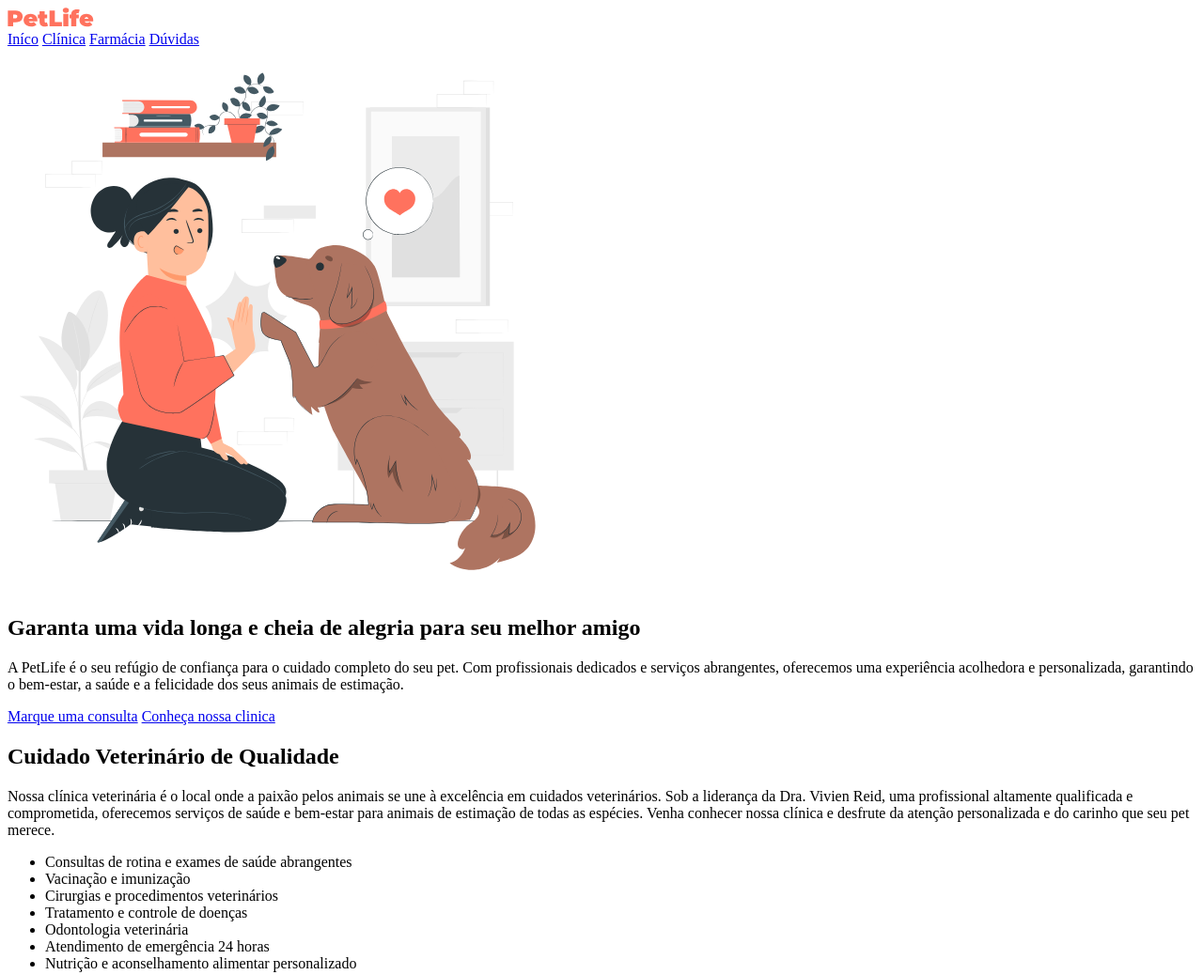
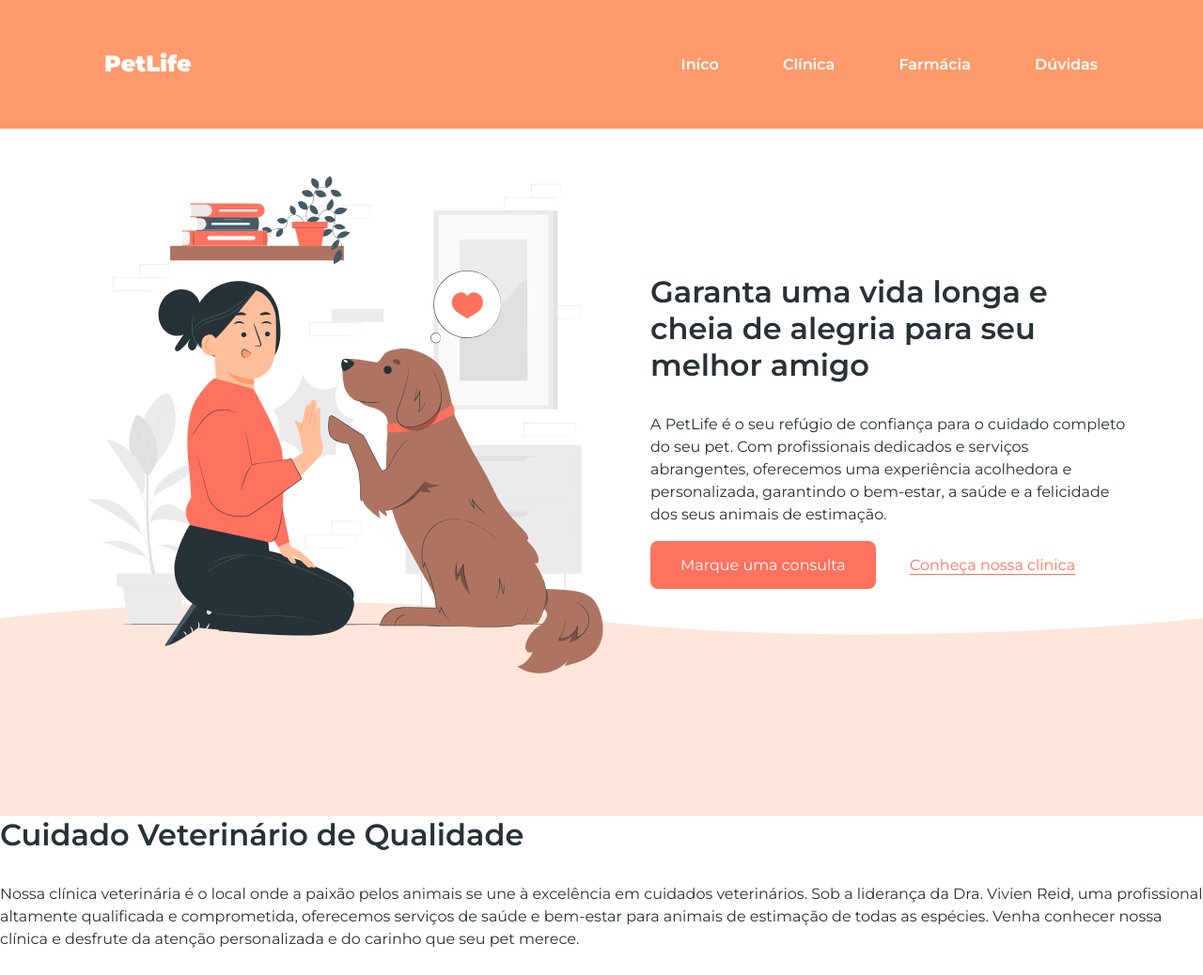
Before and after one commit to Natan619/Front, a plain HTML site: page index.html in a window 1280 px wide. Shown: the top 1038 px of the page at 94% size. Drawn offline with Linux system fonts and the light colour scheme.

Commit message:
Criação do css

```diff
--- /dev/null
+++ b/index.css
@@ -0,0 +1,74 @@
+* {
+    box-sizing: border-box;
+    font-family: 'Montserrat';
+    margin: 0;
+    padding: 0;
+}
+
+
+body {
+    color: #263138;
+}
+
+header {
+    background-color: #FF9A6C;
+    display: flex;
+    align-items: center;
+    justify-content: space-between;
+    padding-left: 80px;
+    padding-right: 80px;
+    padding-top: 24px;
+    padding-bottom: 24px;
+}
+
+header a {
+    color: #FFFFFF;
+    font-weight: 600;
+    padding: 32px;
+    text-decoration: none;
+}
+
+#inicio {
+    display: flex;
+    align-items: center;
+    gap: 32px;
+    /* topo, direita, baixo, esquerda */
+    padding: 24px 80px 128px 80px;
+    position: relative;
+}
+
+h1,
+h2 {
+    font-weight: 600;
+    font-size: 32px;
+    margin-bottom: 32px;
+}
+
+.paragrafo {
+    line-height: 150%;
+    margin-bottom: 32px;
+}
+
+.botao {
+    background-color: #FF725E;
+    border-radius: 8px;
+    color: white;
+    /* vertical e horizontal */
+    padding: 16px 32px;
+    text-decoration: none;
+}
+
+.botao-transparente {
+    background-color:transparent;
+    color: #FF725E;
+    padding: 16px 32px;
+    text-underline-offset: 4px;
+}
+
+.absolute{
+   position: absolute;
+   bottom: 0;
+   left: 0;
+   width: 100%;
+   z-index: -10; ;
+}
--- a/index.html
+++ b/index.html
@@ -5,12 +5,16 @@
   <meta charset="UTF-8">
   <meta name="viewport" content="width=device-width, initial-scale=1.0">
   <title>Pet life</title>
+  <link rel="stylesheet" href="index.css">
+  <link rel="preconnect" href="https://fonts.googleapis.com">
+  <link rel="preconnect" href="https://fonts.gstatic.com" crossorigin>
+  <link href="https://fonts.googleapis.com/css2?family=Montserrat:wght@400;600&display=swap" rel="stylesheet">
 </head>
 
 <body>
   <header>
     <a href="index.html">
-      <img src="IMG/logo.svg" alt="PetLife">
+      <img src="IMG/logo-white.svg" alt="PetLife">
     </a>
 
     <nav>
@@ -27,18 +31,20 @@
 
       <div>
         <h1>Garanta uma vida longa e cheia de alegria para seu melhor amigo</h1>
-        <p>A PetLife é o seu refúgio de confiança para o cuidado completo do seu pet. Com profissionais dedicados e
+        <p class="paragrafo">A PetLife é o seu refúgio de confiança para o cuidado completo do seu pet. Com
+          profissionais dedicados e
           serviços abrangentes, oferecemos uma experiência acolhedora e personalizada, garantindo o bem-estar, a saúde e
           a felicidade dos seus animais de estimação.</p>
-        <a href="https://wa.me//5531985471247" target="_blank">Marque uma consulta</a>
-        <a href="#clinica">Conheça nossa clinica</a>
+        <a class="botao" href="https://wa.me//5531985471247" target="_blank">Marque uma consulta</a>
+        <a class="botao-transparente" href="#clinica">Conheça nossa clinica</a>
       </div>
+      <img class="absolute"src="IMG/shape.svg" alt="">
     </section>
 
     <section id="clinica">
       <div>
         <h1>Cuidado Veterinário de Qualidade</h1>
-        <p>
+        <p class="paragrafo">
           Nossa clínica veterinária é o local onde a paixão pelos animais se une à excelência em cuidados veterinários.
           Sob a liderança da Dra. Vivien Reid, uma profissional altamente qualificada e comprometida, oferecemos
           serviços
@@ -62,7 +68,7 @@
     <section id="farmacia">
       <h2>Venha conferir o nosso petshop e farmácia</h2>
       <img src="IMG/shop-img.svg" alt="" width="645" height="430" loading="lazy">
-      <p>
+      <p class="paragrafo">
         Além de ser uma clínica veterinária de confiança, também contamos com um completo petshop e farmácia. Nosso
         petshop oferece uma ampla seleção de produtos de alta qualidade, desde alimentos balanceados e petiscos
         deliciosos até brinquedos divertidos e acessórios elegantes para o seu pet. Na nossa farmácia, você encontrará
@@ -82,7 +88,7 @@
         <div>
           <h3>Quais serviços são oferecidos pela clínica da PetLife?</h3>
           <img src="img/arrow-down.svg" alt="">
-          <p>
+          <p class="paragrafo">
             A clínica da PetLife oferece uma ampla gama de serviços, incluindo consultas de rotina, vacinação,
             cirurgias,
             tratamento de doenças, cuidados odontológicos, atendimento de emergência 24 horas, programas de prevenção de
@@ -93,7 +99,7 @@
         <div>
           <h3>Quais espécies de animais a clínica veterinária atende?</h3>
           <img src="img/arrow-down.svg" alt="">
-          <p>
+          <p class="paragrafo">
             A clínica veterinária da PetLife atende animais de estimação de todas as espécies, incluindo cães, gatos,
             pássaros, roedores e répteis. Nossos profissionais possuem conhecimento e experiência para cuidar de
             diferentes tipos de animais, oferecendo um atendimento especializado e dedicado a cada um deles.
@@ -102,7 +108,7 @@
         <div>
           <h3>A clínica da PetLife possui serviços de emergência?</h3>
           <img src="img/arrow-down.svg" alt="">
-          <p>
+          <p class="paragrafo">
             Sim, a clínica veterinária da PetLife oferece serviços de emergência 24 horas. Se o seu animal de estimação
             precisar de atendimento veterinário imediato fora do horário de expediente, nossa equipe está pronta para
             ajudar, fornecendo cuidados urgentes e tratamento adequado para garantir o bem-estar do seu pet.
@@ -111,7 +117,7 @@
         <div>
           <h3>A clínica oferece serviços de banho e tosa?</h3>
           <img src="img/arrow-down.svg" alt="">
-          <p>
+          <p class="paragrafo">
             Sim, a clínica veterinária da PetLife oferece serviços profissionais de banho e tosa. Nossa equipe de
             profissionais experientes garante que seu pet receba cuidados adequados, usando produtos de alta qualidade e
             técnicas seguras. O banho e tosa ajudam a manter a higiene, a saúde da pele e pelagem do seu pet, além de
```
